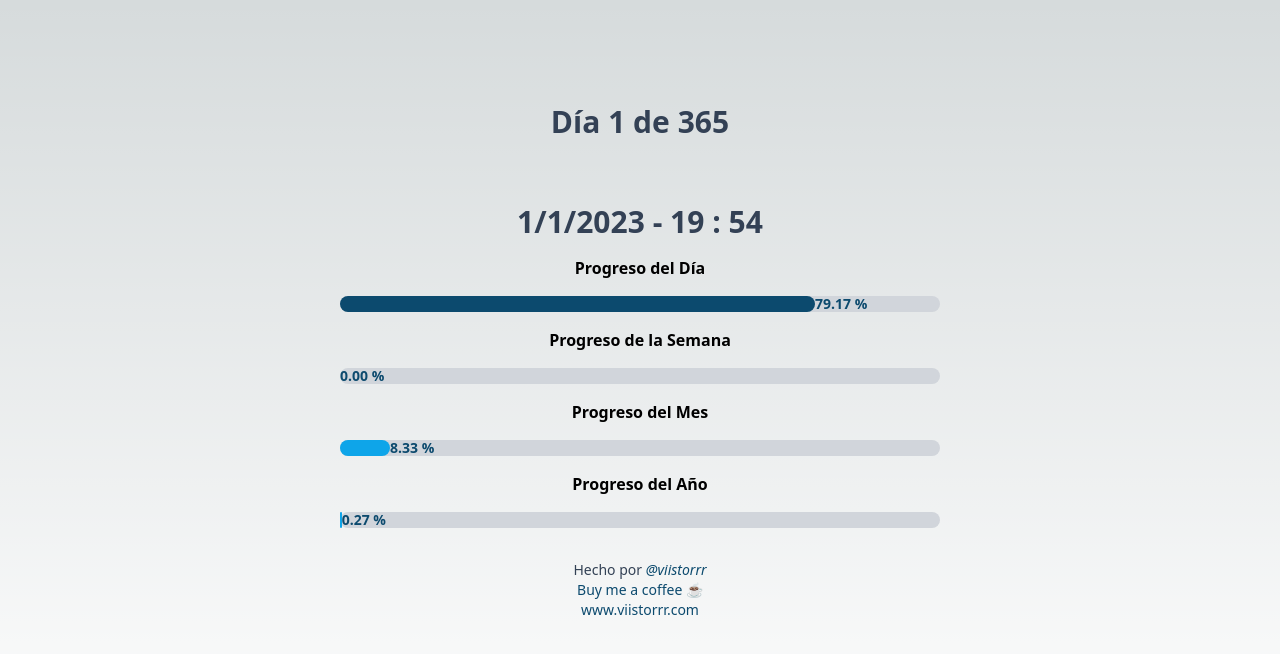
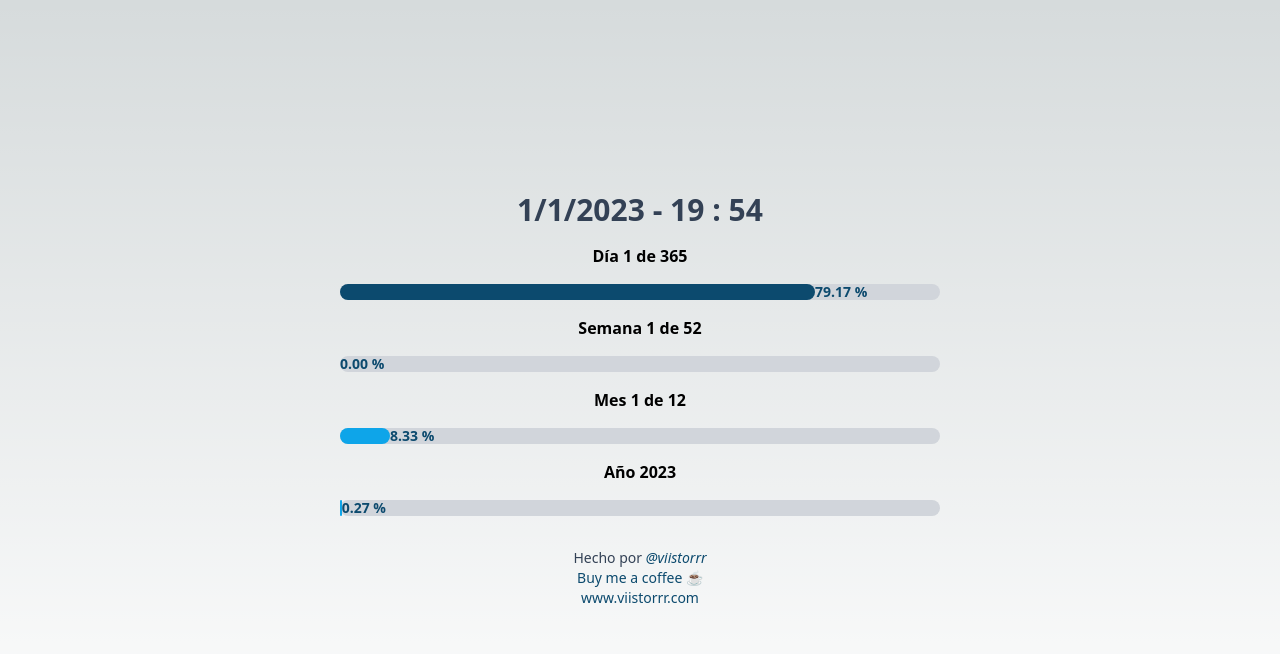
Before and after one commit to Viistorrr/yearprogress, a Next.js app: page / in a window 1280 px wide. Shown: the top 654 px of the page. Built offline with nearby package versions, Linux system fonts and the light colour scheme.

Commit message:
reordering

```diff
--- a/app/page.tsx
+++ b/app/page.tsx
@@ -2,6 +2,7 @@ import { LocalDateTime } from "local-date";
 
 const TOTAL_DAYS = 365;
 const TOTAL_WEEK_DAYS = 7;
+const TOTAL_WEEKS = 52;
 const TOTAL_MONTHS = 12;
 const TOTAL_HOURS = 24;
 
@@ -21,6 +22,8 @@ export default function Home() {
   const DayPercent: any = (localHours / TOTAL_HOURS) * 100;
   const WeekPercent = (weekDay / TOTAL_WEEK_DAYS) * 100;
 
+  const week = Math.ceil((date + 1) / 7);
+
   var now: any = new Date();
   var start: any = new Date(now.getFullYear(), 0, 0);
   var diff = now - start;
@@ -28,17 +31,16 @@ export default function Home() {
   var day = Math.floor(diff / oneDay);
 
   return (
-    <main className="flex flex-col justify-start items-center p-10 min-h-screen">
+    <main className="flex flex-col justify-center items-center p-10 min-h-screen">
       <div className="flex flex-col w-full lg:w-1/2 items-center justify-center">
-        <h1 className="text-3xl font-bold text-slate-700 p-16">
-          Día {day} de {TOTAL_DAYS}
-        </h1>
         <h1 className="text-3xl font-bold text-slate-700">
           {date}/{month + 1}/{year} - {hours} : {minutes}
         </h1>
         <div className="flex flex-col w-full items-center align-center">
           <div>
-            <h1 className="font-bold w-full py-4">Progreso del Día </h1>
+            <h1 className="font-bold w-full py-4">
+              Día {day} de {TOTAL_DAYS}
+            </h1>
           </div>
           <div className="flex items-center w-full bg-gray-300 rounded-full h-4 dark:bg-gray-700">
             <div
@@ -52,7 +54,9 @@ export default function Home() {
         </div>
         <div className="flex flex-col w-full items-center align-center">
           <div>
-            <h1 className="font-bold w-full py-4">Progreso de la Semana </h1>
+            <h1 className="font-bold w-full py-4">
+              Semana {week} de {TOTAL_WEEKS}
+            </h1>
           </div>
           <div className="flex items-center align-center w-full bg-gray-300 rounded-full h-4 dark:bg-gray-700">
             <div
@@ -66,7 +70,7 @@ export default function Home() {
         </div>
         <div className="flex flex-col w-full items-center align-center">
           <div>
-            <h1 className="font-bold w-full py-4">Progreso del Mes </h1>
+            <h1 className="font-bold w-full py-4">Mes 1 de {TOTAL_MONTHS}</h1>
           </div>
           <div className="flex items-center align-center w-full bg-gray-300 rounded-full h-4 dark:bg-gray-700">
             <div
@@ -81,7 +85,7 @@ export default function Home() {
 
         <div className="flex flex-col w-full items-center align-center">
           <div>
-            <h1 className="font-bold w-full py-4">Progreso del Año </h1>
+            <h1 className="font-bold w-full py-4">Año 2023 </h1>
           </div>
           <div className="flex items-center align-center w-full bg-gray-300 rounded-full h-4 dark:bg-gray-700">
             <div
```
